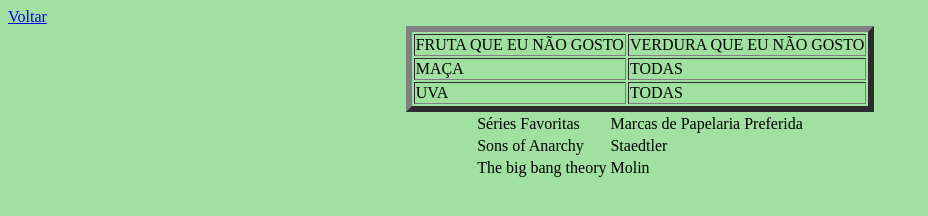
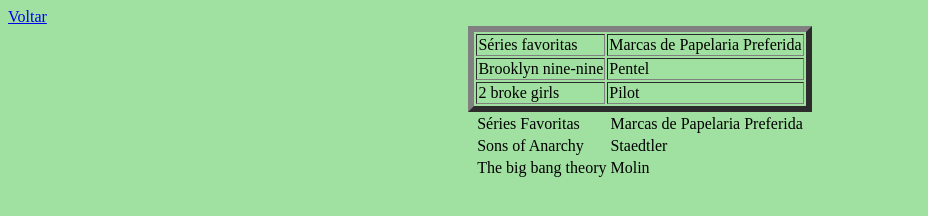
Before and after one commit to kamilaartiago/kas, a plain HTML site: page exerc35.html in a window 1280 px wide. Shown: the whole page, without its empty margins (0-928 px from the left). Drawn offline with Linux system fonts and the light colour scheme.

Commit message:
Update exerc35.html

```diff
--- a/exerc35.html
+++ b/exerc35.html
@@ -13,26 +13,26 @@
 		<table border="6">
 			<tr>
 				<td>
-				FRUTA QUE EU NÃO GOSTO
+				Séries favoritas
 				</td>
 				<td>
-				VERDURA QUE EU NÃO GOSTO
+				Marcas de Papelaria Preferida
 				</td>
 			</tr>
 			<tr>
 				<td>
-				MAÇA
+				Brooklyn nine-nine
 				</td>
 				<td>
-				TODAS
+				Pentel
 				</td>
 			</tr>
 			<tr>
 				<td>
-				UVA
+				2 broke girls
 				</td>
 				<td>
-				TODAS
+				Pilot
 				</td>
 			</tr>
 		</table>
```
